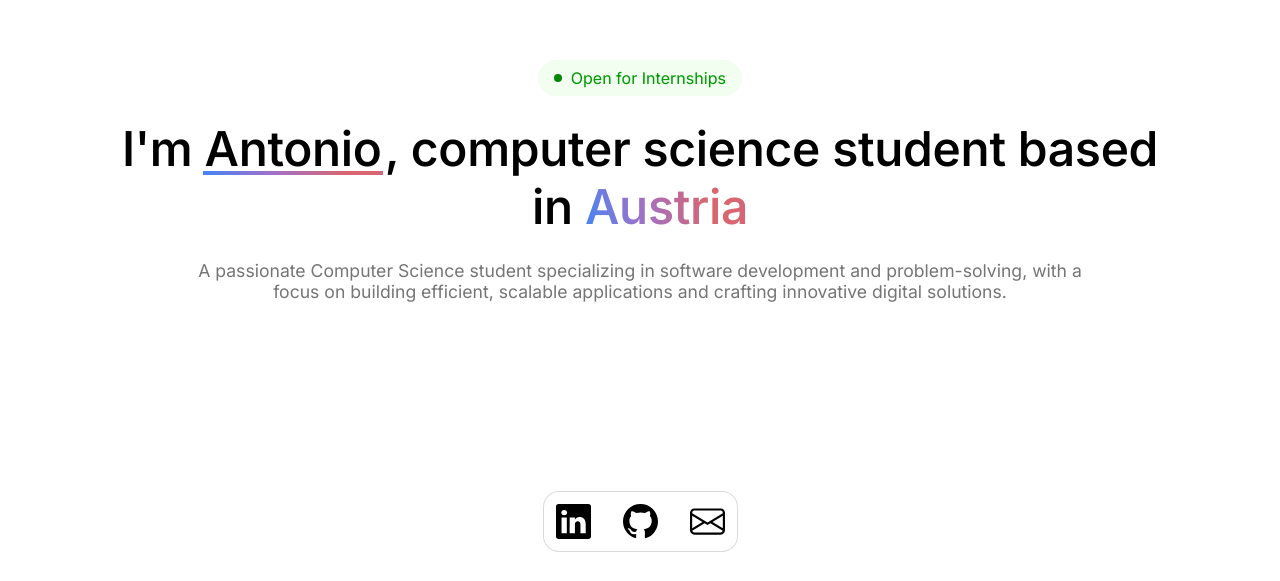
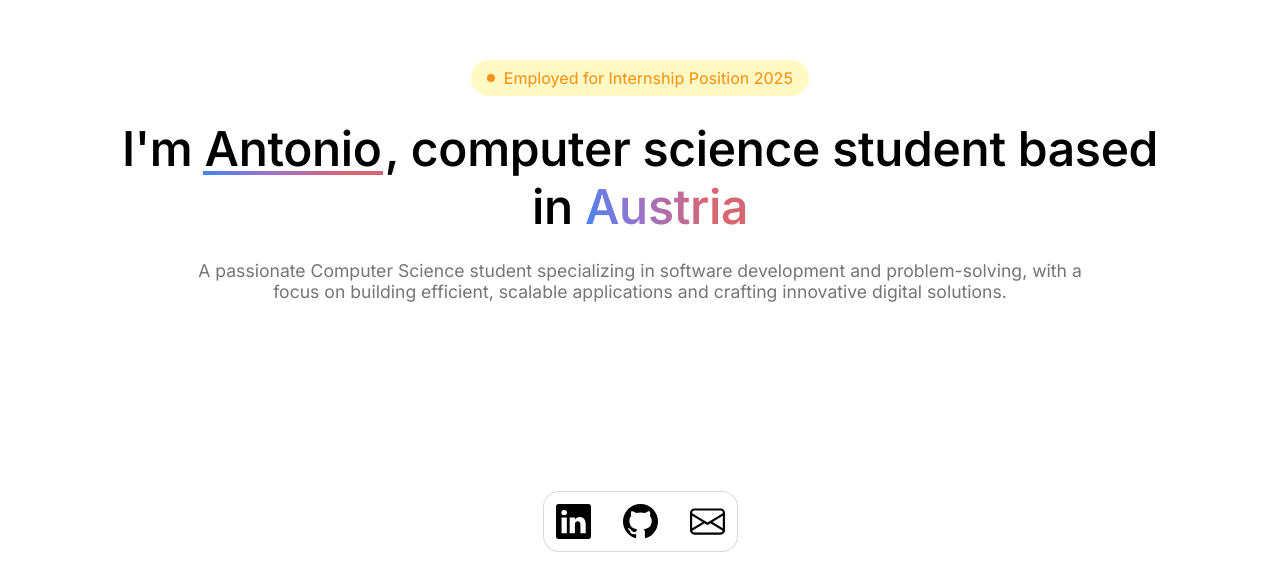
Before and after one commit to antoniosubasic/antoniosubasic.github.io, a Vue app: page / in a window 1280 px wide. Shown: the part 219-800 px from the top of the page. Built offline with nearby package versions, Linux system fonts and the light colour scheme.

Commit message:
update availability status and enhanced styling unavailable-pill

```diff
--- a/src/App.vue
+++ b/src/App.vue
@@ -5,7 +5,7 @@ import Taskbar from './components/Taskbar.vue'
 </script>
 
 <template>
-  <AvailabilityPill :available="true" availableText="Open for Internships" unavailableText="Currently employed" />
+  <AvailabilityPill :available="false" availableText="Open for Internships" unavailableText="Employed for Internship Position 2025" />
   <Intro class="intro" forename="Antonio" surename="Subašić" />
   <p class="bio">A passionate Computer Science student specializing in software development and problem-solving, with a focus on building efficient, scalable applications and crafting innovative digital solutions.</p>
   <Taskbar
--- a/src/components/AvailabilityPill.vue
+++ b/src/components/AvailabilityPill.vue
@@ -49,8 +49,8 @@ onMounted(() => {
 }
 
 .pill.unavailable {
-  background-color: #fff0f0;
-  color: #d8000c;
+  background-color: #fff9c4;
+  color: #ff9114;
 }
 
 .dot {
@@ -67,7 +67,7 @@ onMounted(() => {
 }
 
 .dot.unavailable {
-  background-color: #a60005;
+  background-color: #ff9114;
 }
 
 @keyframes expand {
@@ -97,8 +97,8 @@ onMounted(() => {
   }
 
   .pill.unavailable {
-    background-color: #2e0000;
-    color: #ff0d00;
+    background-color: #4e432e;
+    color: #fff59d;
   }
 
   .dot.available {
@@ -106,7 +106,7 @@ onMounted(() => {
   }
 
   .dot.unavailable {
-    background-color: #ff0d00;
+    background-color: #fff59d;
   }
 
   .animate {
```
